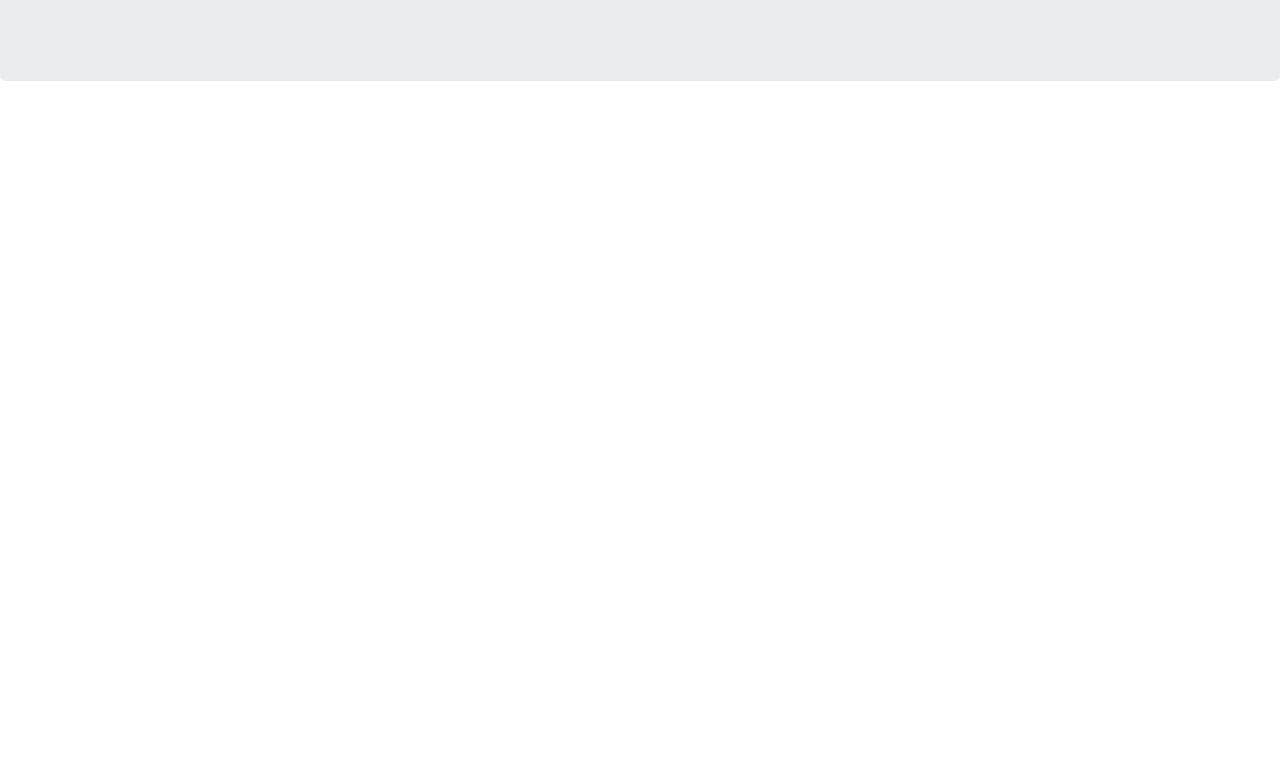
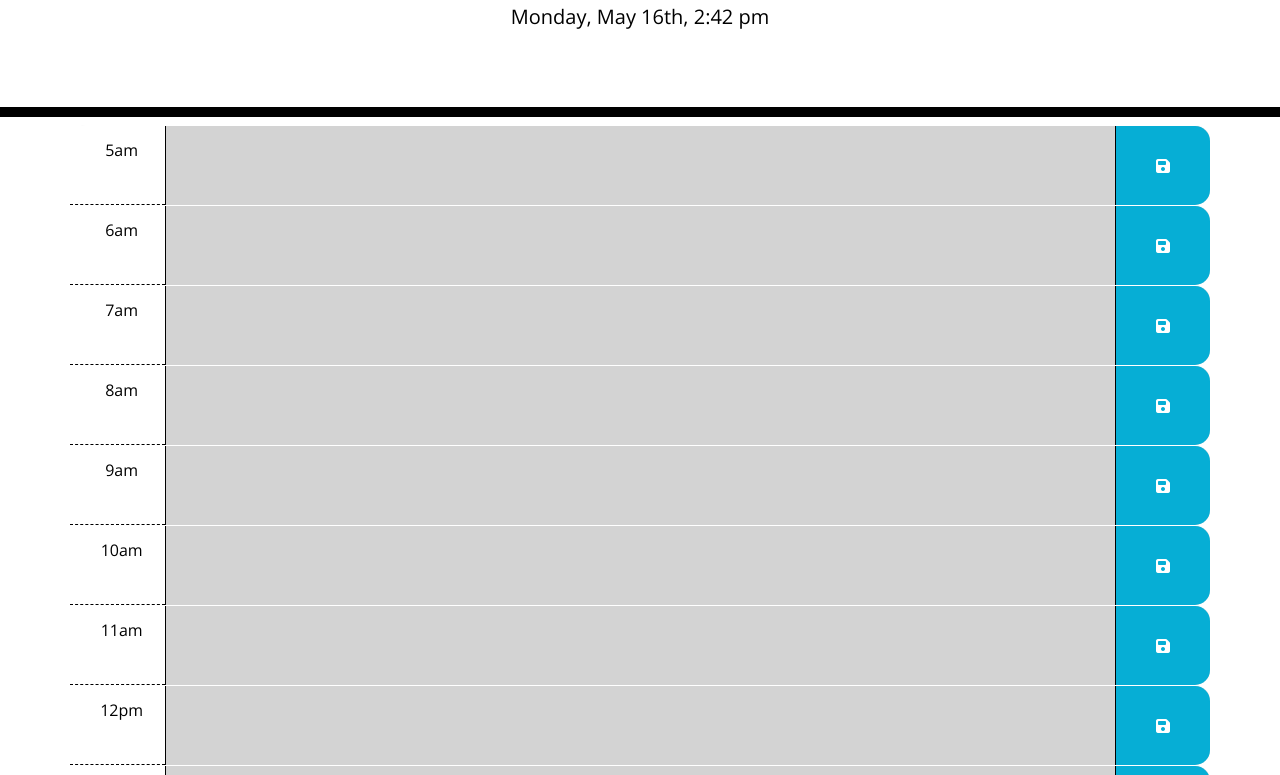
Before and after one commit to nadybee/day_Planner, a plain HTML site: page index.html in a window 1280 px wide. Shown: the part 187-962 px from the top of the page. Before the commit the page ends 800 px from the top, so only its background shows below. Drawn offline with nearby package versions, Linux system fonts and the light colour scheme; the site is published under a folder, as on GitHub Pages, so addresses that start at the root find nothing.

Commit message:
fixed file paths

```diff
--- a/Develop/script.js
+++ b/Develop/script.js
@@ -1,4 +1,5 @@
 /** gets current date and time and displays it on page */
+
 const now = new Date($.now())
 const todayDate = moment(now).format("dddd, MMMM Do, h:mm a z")
 const currentHour = moment(now).format("H")
@@ -36,7 +37,7 @@ function createHTML() {
   }
   return myHTML
 }
-
+$(document).ready(function(){
 createHTML()
 /** adds the html to page */
 $(".container").append(myHTML.join(""))
@@ -46,7 +47,6 @@ $(".row").each(function (index, value) {
   // console.log(this.id)
   if (parseInt(this.id) == currentHour) {
     $(this).addClass("present")
-    console.log(parseInt(this.id))
   } else if (parseInt(this.id) < currentHour) {
     $(this).addClass("past")
   } else if (parseInt(this.id) > currentHour) {
@@ -71,3 +71,4 @@ const renderEvents = () => {
 
 }
 renderEvents()
+})
--- a/index.html
+++ b/index.html
@@ -26,7 +26,7 @@
       href="https://fonts.googleapis.com/css?family=Open+Sans&display=swap"
       rel="stylesheet"
     />
-    <link rel="stylesheet" href="/Develop/assets/style.css" />
+    <link rel="stylesheet" href="./Develop/assets/style.css" />
     <title>Work Day Scheduler</title>
   </head>
 
@@ -58,6 +58,6 @@
     crossorigin="anonymous"
   ></script>
     <script src="https://code.jquery.com/ui/1.13.1/jquery-ui.js"></script>
-    <script src="/Develop/script.js"></script>
+    <script src="./Develop/script.js"></script>
   </body>
 </html>
```
